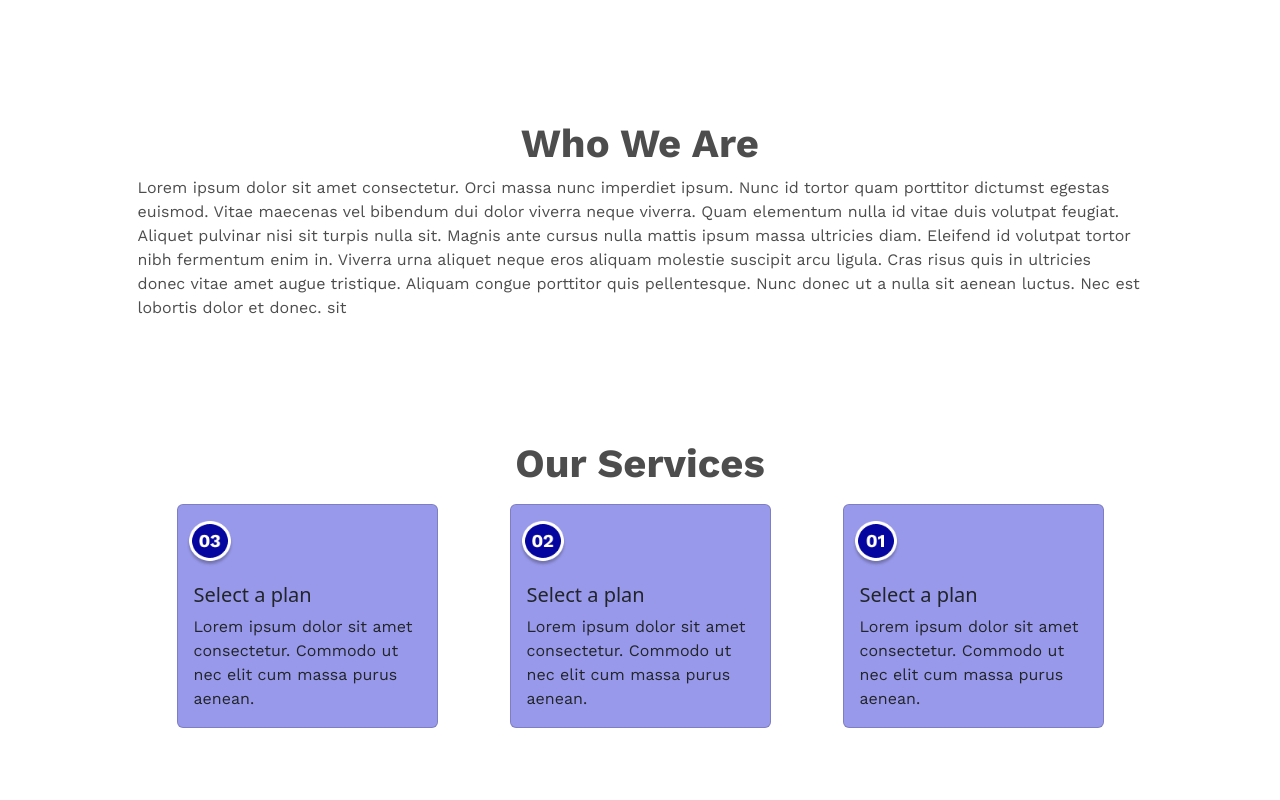
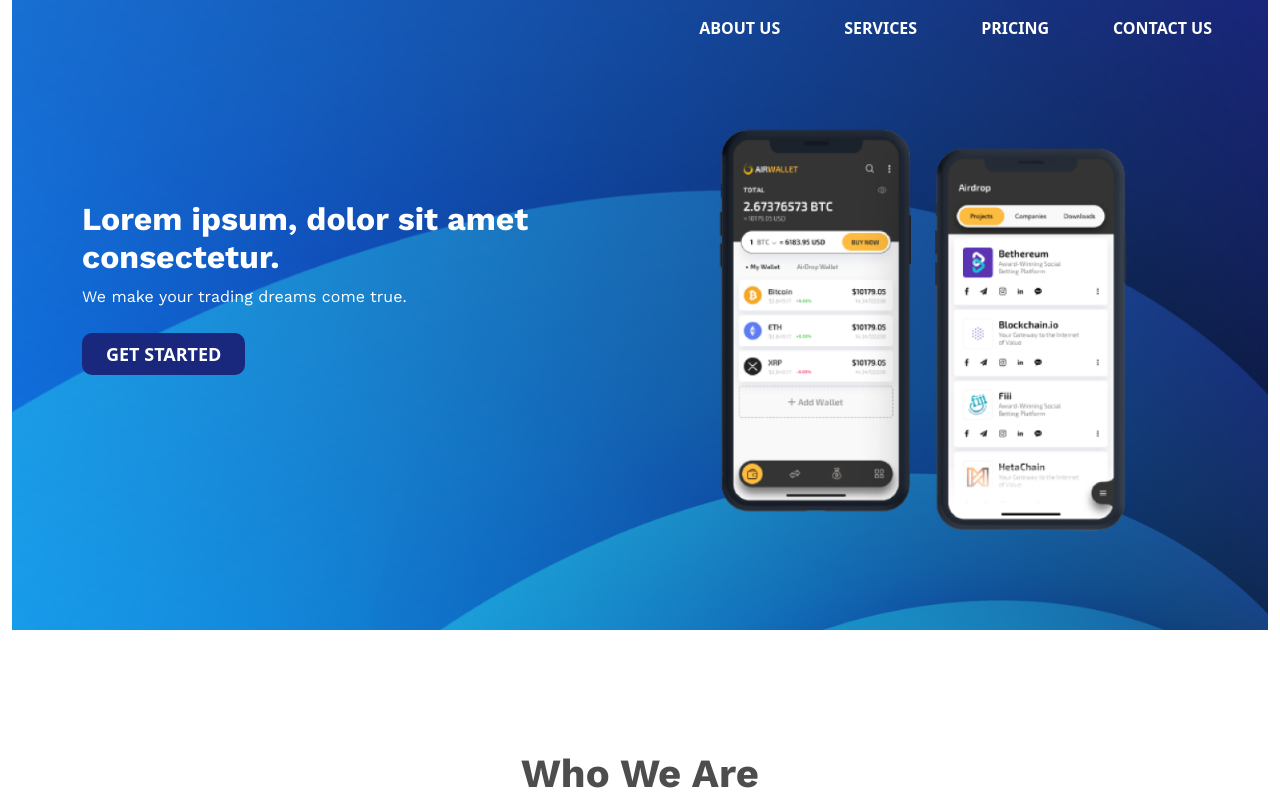
Before and after one commit to Diamond-Heart-Technologies/market_station, a Next.js app: page / in a window 1280 px wide. Shown: the top 800 px of the page. Built offline with nearby package versions, Linux system fonts and the light colour scheme.

Commit message:
resolving Hero section issues

```diff
--- a/pages/index.tsx
+++ b/pages/index.tsx
@@ -9,6 +9,7 @@ import { SingleTestimonialCard } from "../components/AllCards/testimonialCards";
 import { ContactUs } from "../components/contactUs";
 import Footer from "@/components/footer";
 // import Hero from "@/components/hero";
+import HeroSection from "../components/herosection";
 
 export default function Home() {
   return (
@@ -20,7 +21,9 @@ export default function Home() {
         <link rel="icon" href="/favicon.ico" />
       </Head>
       <main className={`container-fluid`}>
-        <section className="">{/* <Hero /> */}</section>
+        <section className="">
+          <HeroSection />
+        </section>
 
         <section className={`${homestyles.serviceSection}`} id="aboutUs">
           <h1 className={`text-center fw-bold ${styles.textColorWB}`}>
```
Also changed, not shown: components/herosection.tsx (renamed from components/Hero.tsx, +4 -4 lines).
